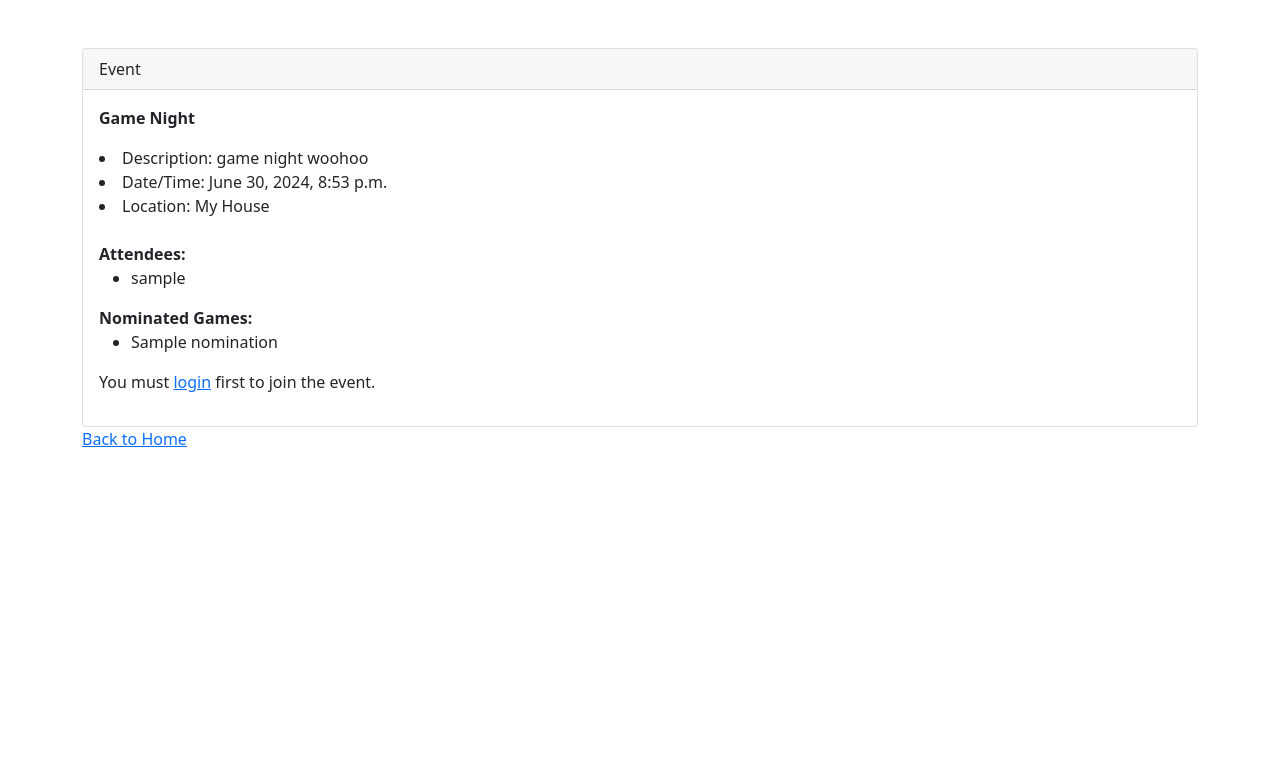
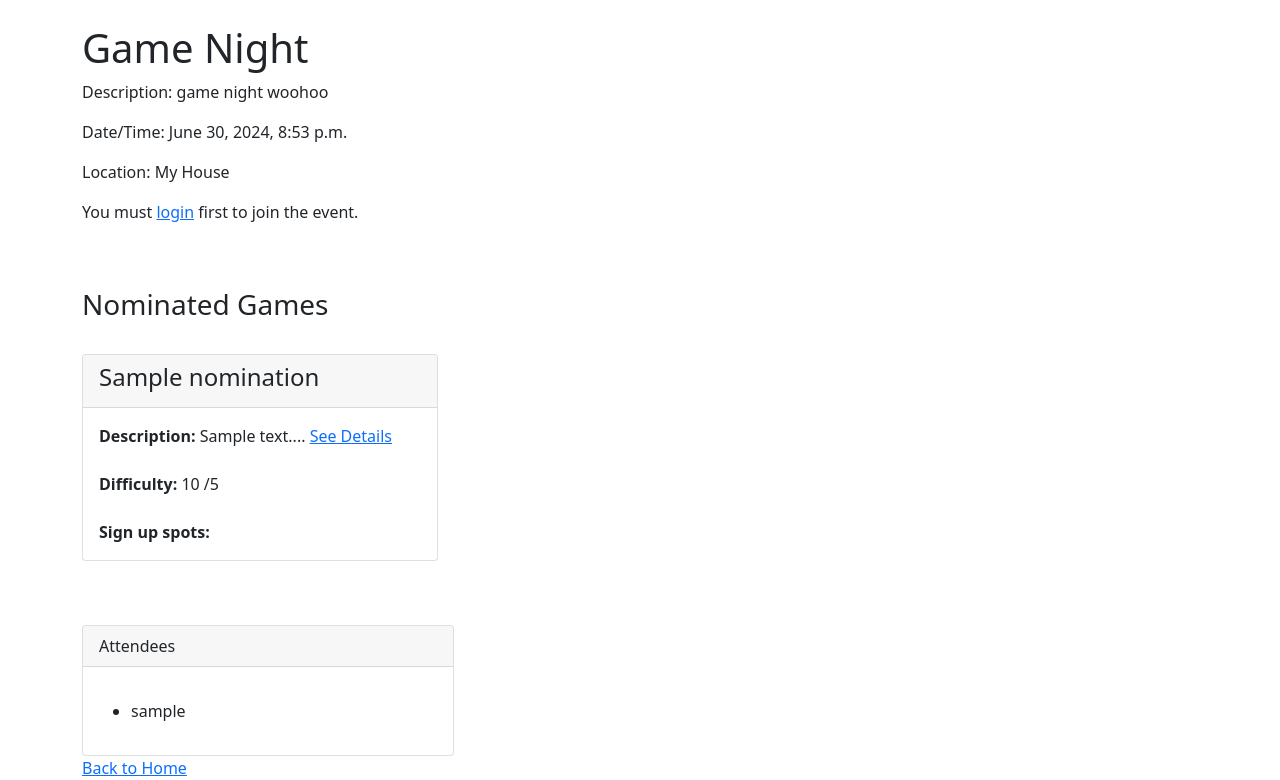
Before and after one commit to DLC928/BoardGameWebsite, a Django app: template mywebsite/boardgame/templates/boardgame/event_details.html in a window 1280 px wide. Shown: the part 56-836 px from the top of the page. Before the commit the page ends 503 px from the top, so only its background shows below. Run offline with Django 5.2, Linux system fonts and the light colour scheme; data comes from the database, SQL or seed files in the repository; both versions use the stored data as it was after the commit; tables that the repository leaves empty hold one stand-in row (values such as "Sample post"); the template is opened without the code that fills it: values that come from a table or form of the project are taken from there, most other values are stand-ins (such as "Sample title", 1, 10 or a date in 2020).

Commit message:
Event detail page updates

```diff
--- a/mywebsite/boardgame/templates/boardgame/event_details.html
+++ b/mywebsite/boardgame/templates/boardgame/event_details.html
@@ -1,53 +1,72 @@
 {% extends 'boardgame/base.html' %}
 {% load static %}
 {% block content %}
+
+<body>
+
     <head>
         <title>{{ event.title }}</title>
     </head>
-<body>
-    <br/>
-    <div class="card">
-        <div class="card-header">
-            Event
-        </div>
-        <div class="card-body">
-          <strong class="card-title">{{ event.title }}</strong>
-          <p class="card-text">
-            <li>Description: {{ event.description }}</li>
-            <li>Date/Time: {{ event.date_time }}</li>
-            <li>Location: {{ event.location }}</li>
-            <br/>
+    <h1>{{ event.title }}</h1>
+    <p>Description: {{ event.description }}</p>
+    <p>Date/Time: {{ event.date_time }}</p>
+    <p>Location: {{ event.location }}</p>
 
-            <strong>Attendees:</strong>
-            <ul>
-                {% for attendee in attendees %}
-                <li>{{ attendee.username }}</li>
-                {% endfor %}
-            </ul>
-            <strong>Nominated Games:</strong>
-            <ul>
-                {% for nomination in nominations %}
-                <li>{{ nomination.name }}</li>
-                {% endfor %}
-            </ul>
     <div>
         {% if user.is_authenticated %}
         <form method="post" action="">
             {% csrf_token %}
             {% if is_attending %}
-                            <button type="submit" name="leave">Leave Event</button>
+            <button type="submit"  class="btn btn-secondary btn-sm" name="leave">Leave Event</button>
             <!-- Nominate Game button, visible only if attending -->
-                             <a href="{% url 'nominate_game' event.id %}" class="btn btn-secondary">Nominate Game</a>
+            <a href="{% url 'nominate_game' event.id %}" class="btn btn-secondary btn-sm">Nominate Game</a>
             {% else %}
-                            <button type="submit" name="join">Join Event</button>
+            <button type="submit" class="btn btn-secondary btn-sm" name="join">Join Event </button>
             {% endif %}
         </form>
         {% else %}
         <p>You must <a href="{% url 'login' %}">login</a> first to join the event.</p>
         {% endif %}
     </div>
-
+    <br /> <br />
+   <h3>Nominated Games</h3>
+   <br/>
+    <div class="row">
+        {% for nomination in nominations %}
+        <div class="col-md-4 mb-3">
+            <div class="card">
+                <div class="card-header">
+                    <h4>{{ nomination.name }}</h4>
+                </div>
+                <div class="card-body">
+                    <p class="card-text">
+                        <b>Description:</b> {{ nomination.description|truncatewords:25|striptags|safe }}... <a href="#">See
+                            Details</a>
+                        <br /> <br />
+                        <b>Difficulty:</b> {{ nomination.weight }} /5
+                        <br /> <br />
+                        <b>Sign up spots:</b>
                     </p>
+                </div>
+            </div>
+        </div>
+        {% endfor %}
+    </div>
+    <br /> <br />
+    <div class="col-sm-4">
+        <div class="card">
+            <div class="card-header">
+                Attendees
+            </div>
+            <div class="card-body">
+                <p class="card-text">
+                <ul>
+                    {% for attendee in attendees %}
+                    <li>{{ attendee.username }}</li>
+                    {% endfor %}
+                </ul>
+                </p>
+            </div>
         </div>
     </div>
     <div>
--- a/mywebsite/boardgame/templates/boardgame/group_profile.html
+++ b/mywebsite/boardgame/templates/boardgame/group_profile.html
@@ -31,7 +31,7 @@
                 {{ event.date_time }}<br/>
                 {{ event.description }}
                   <br/><br/>
-                <a href="{% url 'event_details' event.id %}" class="btn btn-secondary btn-sm">View Event Details</a>
+                <a href="{% url 'event_details' event.id %}" class="btn btn-secondary btn-sm">View Events Details</a>
                 {% endfor %}
             {% else %}
             <p>No events found.</p>
```
Also changed, not shown: mywebsite/boardgame/templatetags/__init__.py (added), mywebsite/db.sqlite3, 3 other files. Lines whose indentation alone changed are shown as unchanged.
